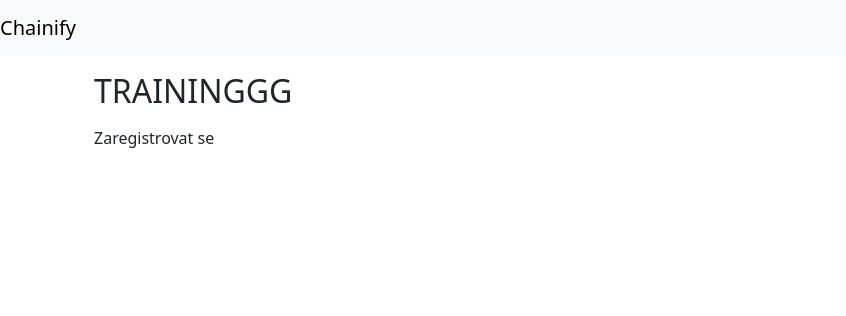
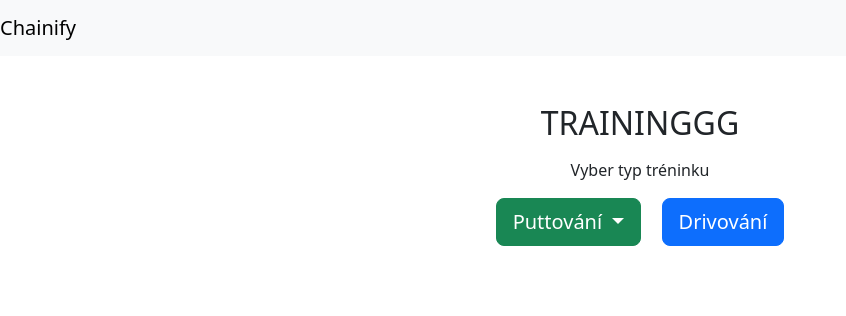
Before and after one commit to dajvid137/discgolf_app, a Flask app: template templates/training.html in a window 1280 px wide. Shown: the top 316 px of the page, without its empty margins (0-846 px from the left). Run offline with Flask 3, Linux system fonts and the light colour scheme; the template is opened without the code that fills it, so the values that code supplies are empty.

Commit message:
working login register and redirect to training site

```diff
--- a/app.py
+++ b/app.py
@@ -63,5 +63,21 @@ def logout():
 
 
 
+
+@app.route('/training/putt/<mode>')
+@login_required
+def training_putt(mode):
+    # zde podle mode vykreslíš různé typy tréninku
+    return render_template('putt_training.html', mode=mode)
+
+@app.route('/training/drive')
+@login_required
+def training_drive():
+    return render_template('drive_training.html')
+
+
+
+
+
 if __name__ == '__main__':
     app.run(debug=True)
--- a/templates/base.html
+++ b/templates/base.html
@@ -6,6 +6,8 @@
 <meta name="viewport" content="width=device-width, initial-scale=1.0">
 <title>DiscGolf Trainer</title>
 <link href="https://cdn.jsdelivr.net/npm/bootstrap@5.3.0/dist/css/bootstrap.min.css" rel="stylesheet">
+<script src="https://cdn.jsdelivr.net/npm/bootstrap@5.3.0/dist/js/bootstrap.bundle.min.js"></script>
+
 </head>
 <body>
 <nav class="navbar navbar-expand-lg navbar-light bg-light">
--- a/templates/training.html
+++ b/templates/training.html
@@ -1,11 +1,27 @@
 {% extends "base.html" %}
 
 {% block content %}
-<div class="container mt-11111111">
+<div class="container mt-5 text-center">
     <h2>TRAININGGG</h2>
-    <p class="mt-3">
-        Zaregistrovat se
-    </p>
+    <p class="mt-3">Vyber typ tréninku</p>
+
+    <!-- Puttování s dropdown menu -->
+    <div class="d-inline-block me-3">
+        <div class="dropdown">
+            <button class="btn btn-success btn-lg dropdown-toggle" type="button" id="puttDropdown" data-bs-toggle="dropdown" aria-expanded="false">
+                Puttování
+            </button>
+            <ul class="dropdown-menu" aria-labelledby="puttDropdown">
+                <li><a class="dropdown-item" href="{{ url_for('training_putt', mode='jyly') }}">JYLY</a></li>
+                <li><a class="dropdown-item" href="{{ url_for('training_putt', mode='puttovacka') }}">Puttovačka</a></li>
+                <li><a class="dropdown-item" href="{{ url_for('training_putt', mode='random') }}">Random</a></li>
+            </ul>
+        </div>
+    </div>
+
+    <!-- Drivování tlačítko -->
+    <div class="d-inline-block">
+        <a href="{{ url_for('training_drive') }}" class="btn btn-primary btn-lg">Drivování</a>
+    </div>
 </div>
-
 {% endblock %}
```
